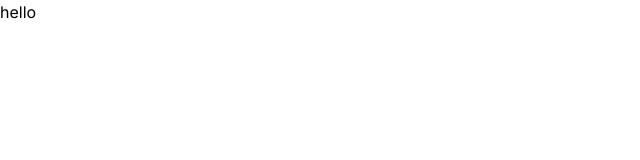
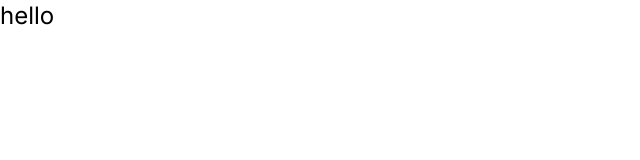
Before and after one commit to J0hnLee/Patient-Management-System, a Next.js app: page / in a window 1280 px wide. Shown: the top 160 px of the page, without its empty margins (0-640 px from the left). Built offline with nearby package versions, Linux system fonts and the light colour scheme.

Commit message:
BUG:lunch on windows

```diff
--- a/package.json
+++ b/package.json
@@ -10,6 +10,7 @@
   },
   "dependencies": {
     "next": "^14.2.7",
+    "node": "^22.7.0",
     "react": "^18.3.1",
     "react-dom": "^18.3.1"
   },
--- a/src/app/page.tsx
+++ b/src/app/page.tsx
@@ -2,8 +2,8 @@ import Image from "next/image";
 
 export default function Home() {
   return (
-    <main className="hello">
-      <div className="33">
+    <main className="tex">
+      <div className="text-2xl">
         <p>hello</p>
       </div>
     </main>
```
Also changed, not shown: 1 other file (tests, documents, lock files or other folders).
